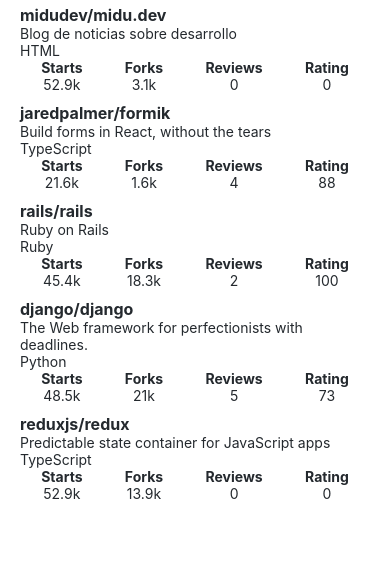
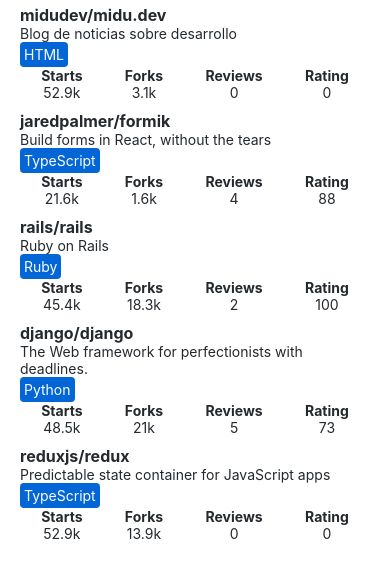
Before and after one commit to aalfonsogomez/rate-repository-app, a React Native app: screen / in a window 390 px wide. Shown: the top 578 px of the page. Built offline with nearby package versions, Linux system fonts and the light colour scheme.

Commit message:
Estilamos el campo language

```diff
--- a/src/components/RepositoryItem.jsx
+++ b/src/components/RepositoryItem.jsx
@@ -1,12 +1,13 @@
 import { View, StyleSheet } from 'react-native';
 import StyledText from './StyledText';
 import RepositoryStats from './RepositoryStats';
+import theme from '../theme';
 
 const RepositoryItem = (props) => (
     <View key={props.id} style={styles.container}>
         <StyledText fontSize='subheading' fontWeight='bold'>{props.fullName}</StyledText>
         <StyledText>{props.description}</StyledText>
-        <StyledText>{props.language}</StyledText>
+        <StyledText style={styles.language}>{props.language}</StyledText>
         <RepositoryStats {...props} />
     </View>
 )
@@ -16,6 +17,15 @@
         padding: 20,
         paddingBottom: 5,
         paddingTop: 5
+    },
+    language: {
+        padding: 4,
+        color: theme.colors.white,
+        backgroundColor: theme.colors.primary,
+        alignSelf: 'flex-start',
+        borderRadius: 4,
+        overflow: 'hidden'
+
     }
 })
 
--- a/src/components/StyledText.jsx
+++ b/src/components/StyledText.jsx
@@ -32,7 +32,8 @@
         color === 'primary' && styles.colorPrimary,
         color === 'secondary' && styles.colorSecondary,
         fontSize === 'subheading' && styles.subheading,
-        fontWeight === 'bold' && styles.bold
+        fontWeight === 'bold' && styles.bold,
+        style
     ]
     return (
         <Text style={textStyles}>
--- a/src/theme.js
+++ b/src/theme.js
@@ -2,7 +2,8 @@
     colors: {
         textPrimary: '#24292e',
         textSecondary: '#586069',
-        primary: '#0366d6'
+        primary: '#0366d6',
+        white: '#fefefe',
     },
     fontSizes: {
         body: 14,
```
